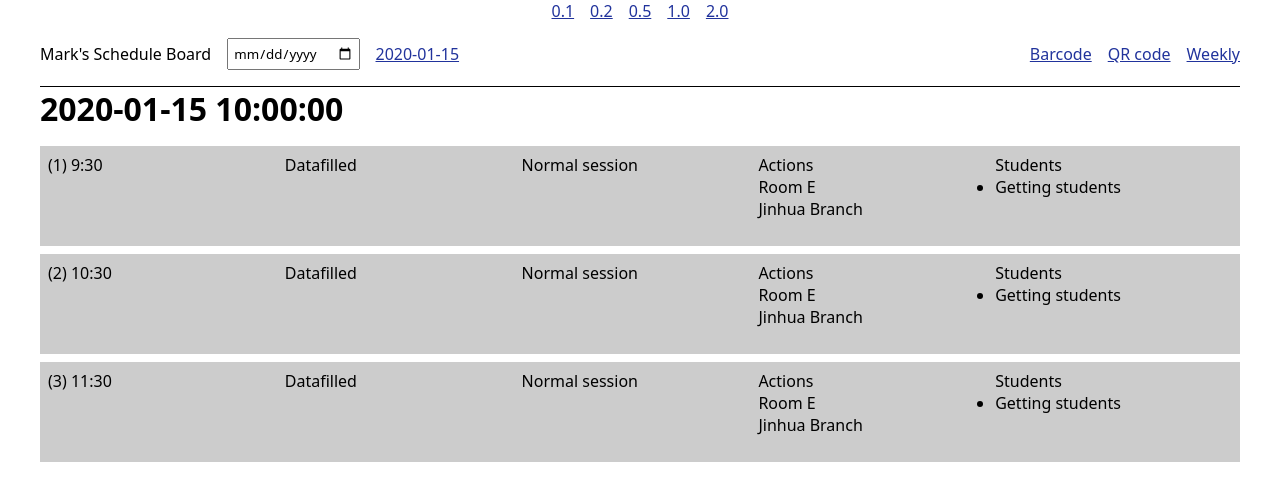
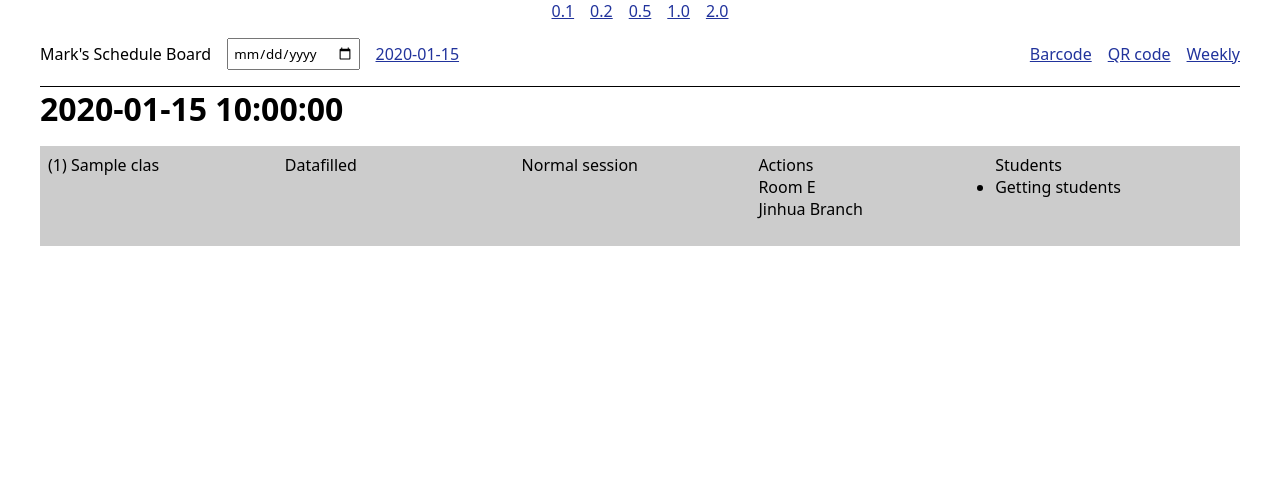
Before and after one commit to markoco14/portfolio-2026, a Python web app: template templates/schedule-board.html in a window 1280 px wide. Shown: the part 48-549 px from the top of the page. Run offline with Jinja, Linux system fonts and the light colour scheme; the template is opened without the code that fills it: most values are stand-ins (such as "Sample title", 1, 10 or a date in 2020).

Commit message:
change class list to render from classes list

```diff
--- a/controllers/public.py
+++ b/controllers/public.py
@@ -52,6 +52,8 @@ async def schedule_board(request: Request):
     for i in range(1, 7):
         quick_date_buttons.append(date.fromisocalendar(selected_date.year, year_week_number, i))
 
+    classes = [(1, "9:30"), (2, "10:30"), (3, "11:30")]
+
     return templates.TemplateResponse(
         request=request,
         name="schedule-board.html",
@@ -59,6 +61,7 @@ async def schedule_board(request: Request):
             "selected_date": selected_date.strftime("%Y-%m-%d"),
             "header_date": selected_date.strftime("%A %B %d, %Y"),
             "quick_date_buttons": quick_date_buttons,
-            "speed": speed
+            "speed": speed,
+            "classes": classes
         }
     )
--- a/templates/schedule-board.html
+++ b/templates/schedule-board.html
@@ -228,9 +228,10 @@
         </div>
         <div class="schedule">
             <h1 class="date">{{ header_date }}</h1>
+            {% for class in classes  %}
             <div class="time-slot">
                 <div class="hour">
-                    <span>(1) 9:30</span>
+                    <span>({{ class[0] }}) {{ class[1] }}</span>
                 </div>
                 <span>Datafilled</span>
                 <span>Normal session</span>
@@ -241,47 +242,12 @@
                 </div>
                 <div>
                     <span>Students</span>
-                    <ul hx-get="/demos/compass/scheduleboard?students_only=true&class=1&speed={{ speed }}" hx-trigger="intersect">
+                    <ul hx-get="/demos/compass/scheduleboard?students_only=true&class={{ class[0] }}&speed={{ speed }}" hx-trigger="intersect">
                         <li>Getting students</li>
                     </ul>
                 </div>
             </div>
-            <div class="time-slot">
-                <div class="hour">
-                    <span>(2) 10:30</span>
-                </div>
-                <span>Datafilled</span>
-                <span>Normal session</span>
-                <div class="location">
-                    <span>Actions</span>
-                    <span>Room E</span>
-                    <span>Jinhua Branch</span>
-                </div>
-                <div>
-                    <span>Students</span>
-                    <ul hx-get="/demos/compass/scheduleboard?students_only=true&class=2&speed={{ speed }}" hx-trigger="intersect">
-                        <li>Getting students</li>
-                    </ul>
-                </div>
-            </div>
-            <div class="time-slot">
-                <div class="hour">
-                    <span>(3) 11:30</span>
-                </div>
-                <span>Datafilled</span>
-                <span>Normal session</span>
-                <div class="location">
-                    <span>Actions</span>
-                    <span>Room E</span>
-                    <span>Jinhua Branch</span>
-                </div>
-                <div>
-                    <span>Students</span>
-                    <ul hx-get="/demos/compass/scheduleboard?students_only=true&class=3&speed={{ speed }}" hx-trigger="intersect">
-                        <li>Getting students</li>
-                    </ul>
-                </div>
-            </div>
+            {% endfor %}
         </div>
     </main>
 </body>
```
